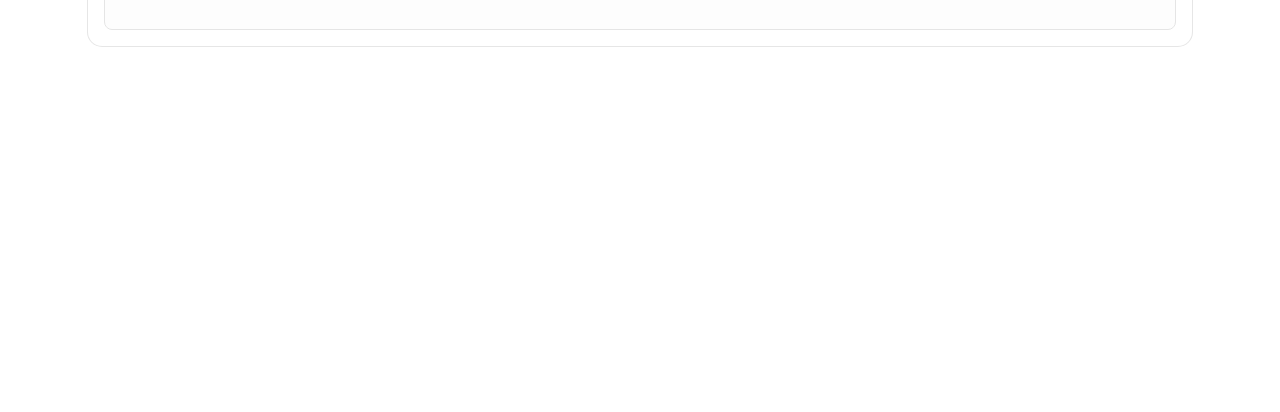
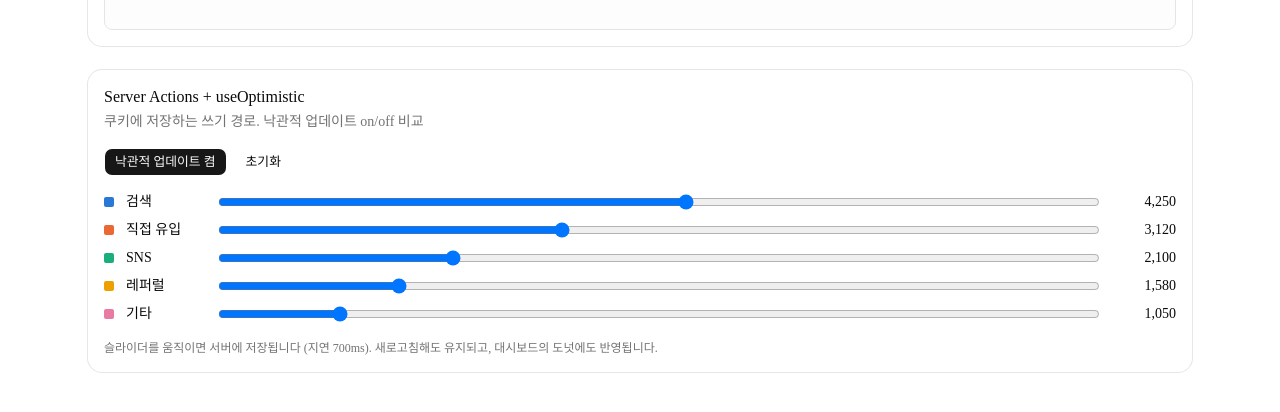
Before and after one commit to younhwan0103/anime-dashboard, a Next.js app: page /lab in a window 1280 px wide. Shown: the part 2771-3183 px from the top of the page. Before the commit the page ends 2881 px from the top, so only its background shows below. Built offline with nearby package versions, Linux system fonts and the light colour scheme; no server answers.

Commit message:
feat: Server Actions + useOptimistic

```diff
--- /dev/null
+++ b/app/lab/channel-editor/form.tsx
@@ -0,0 +1,107 @@
+"use client";
+
+import { useOptimistic, useState, useTransition } from "react";
+import { updateChannel, resetChannels } from "@/lib/actions";
+import type { Channel } from "@/lib/channels";
+import { Button } from "@/components/ui/button";
+import { cn } from "@/lib/utils";
+
+type Patch = { label: string; value: number };
+
+export function ChannelEditorForm({ channels }: { channels: Channel[] }) {
+  const [isPending, startTransition] = useTransition();
+  const [error, setError] = useState<string | null>(null);
+  const [optimisticOn, setOptimisticOn] = useState(true);
+
+  // 서버가 준 channels를 기준으로, 아직 확정 안 된 변경을 얹어 보여준다.
+  const [optimistic, applyOptimistic] = useOptimistic(
+    channels,
+    (state: Channel[], patch: Patch) =>
+      state.map((c) =>
+        c.label === patch.label ? { ...c, value: patch.value } : c
+      )
+  );
+
+  // 토글로 두 방식을 같은 화면에서 비교한다
+  const shown = optimisticOn ? optimistic : channels;
+
+  function submit(label: string, value: number) {
+    setError(null);
+
+    startTransition(async () => {
+      // ⚠️ 반드시 transition 안에서, await 앞에서 호출해야 한다
+      if (optimisticOn) applyOptimistic({ label, value });
+
+      const result = await updateChannel(label, value);
+      if (!result.ok) setError(result.message);
+    });
+  }
+
+  return (
+    <div className="space-y-4">
+      <div className="flex flex-wrap items-center gap-2">
+        <Button
+          size="sm"
+          variant={optimisticOn ? "default" : "outline"}
+          onClick={() => setOptimisticOn((v) => !v)}
+        >
+          낙관적 업데이트 {optimisticOn ? "켬" : "끔"}
+        </Button>
+        <Button
+          size="sm"
+          variant="ghost"
+          onClick={() => startTransition(() => void resetChannels())}
+        >
+          초기화
+        </Button>
+        {isPending && (
+          <span className="text-xs text-muted-foreground">저장 중…</span>
+        )}
+      </div>
+
+      {error && (
+        <p role="alert" className="text-sm text-destructive">
+          {error}
+        </p>
+      )}
+
+      <ul
+        className={cn(
+          "space-y-2 transition-opacity",
+          isPending && !optimisticOn && "opacity-50"
+        )}
+      >
+        {shown.map((c) => (
+          <li key={c.label} className="flex items-center gap-3">
+            <span
+              aria-hidden
+              className="size-2.5 shrink-0 rounded-xs"
+              style={{ background: c.color }}
+            />
+            <span className="w-20 text-sm">{c.label}</span>
+
+            <input
+              type="range"
+              min={0}
+              max={8000}
+              step={50}
+              value={c.value}
+              onChange={(e) => submit(c.label, Number(e.target.value))}
+              className="flex-1"
+              aria-label={`${c.label} 유입 값`}
+            />
+
+            <span className="w-16 text-right text-sm tabular-nums">
+              {c.value.toLocaleString("ko-KR")}
+            </span>
+          </li>
+        ))}
+      </ul>
+
+      <p className="text-xs text-muted-foreground">
+        슬라이더를 움직이면 서버에 저장됩니다 (지연 700ms). 새로고침해도
+        유지되고, 대시보드의 도넛에도 반영됩니다.
+      </p>
+    </div>
+  );
+}
--- /dev/null
+++ b/app/lab/channel-editor/index.tsx
@@ -0,0 +1,9 @@
+import { readChannels } from "@/lib/channel-store";
+import { ChannelEditorForm } from "./form";
+
+// "use client" 없음 — 쿠키를 읽어야 하므로 서버 컴포넌트다.
+// 이 컴포넌트 때문에 /lab이 정적(○)에서 동적(ƒ)으로 바뀐다.
+export async function ChannelEditor() {
+  const channels = await readChannels();
+  return <ChannelEditorForm channels={channels} />;
+}
--- a/app/lab/page.tsx
+++ b/app/lab/page.tsx
@@ -13,7 +13,8 @@ import { NumberDemo } from "./number-demo";
 import { TimelineDemo } from "./timeline-demo";
 import { TableToggleDemo } from "./table-toggle-demo";
 import { LegendHoverDemo } from "./legend-hover-demo";
-import { LayoutTransitionDemo } from "./layout-trasition";
+import { LayoutTransitionDemo } from "./layout-transition";
+import { ChannelEditor } from "./channel-editor";
 
 export const metadata: Metadata = {
   title: "실험실 | 애니메이션 대시보드",
@@ -81,6 +82,13 @@ export default function LabPage() {
           >
             <LayoutTransitionDemo />
           </LabSection>
+
+          <LabSection
+            title="Server Actions + useOptimistic"
+            description="쿠키에 저장하는 쓰기 경로. 낙관적 업데이트 on/off 비교"
+          >
+            <ChannelEditor />
+          </LabSection>
         </div>
       </div>
     </main>
--- /dev/null
+++ b/lib/actions.ts
@@ -0,0 +1,59 @@
+"use server";
+
+import { cookies } from "next/headers";
+import { revalidatePath } from "next/cache";
+import { CHANNELS } from "./channels";
+import { COOKIE_NAME, MAX_AGE, parseOverrides } from "./channel-store";
+
+const MAX_VALUE = 100_000;
+const FAKE_LATENCY_MS = 700;
+
+export type ActionResult = { ok: true } | { ok: false; message: string };
+
+function sleep(ms: number) {
+  return new Promise((resolve) => setTimeout(resolve, ms));
+}
+
+export async function updateChannel(
+  label: string,
+  value: number
+): Promise<ActionResult> {
+  // 낙관적 업데이트의 효과를 눈으로 보려고 넣은 지연. 개발용.
+  await sleep(FAKE_LATENCY_MS);
+
+  // 검증은 서버에서. 클라이언트를 믿지 않는다.
+  if (!CHANNELS.some((c) => c.label === label)) {
+    return { ok: false, message: "알 수 없는 채널입니다" };
+  }
+  if (!Number.isFinite(value) || value < 0 || value > MAX_VALUE) {
+    return {
+      ok: false,
+      message: `0 이상 ${MAX_VALUE.toLocaleString("ko-KR")} 이하만 가능합니다`,
+    };
+  }
+
+  const store = await cookies();
+  const overrides = parseOverrides(store.get(COOKIE_NAME)?.value);
+  overrides[label] = value;
+
+  // 쿠키 쓰기는 Server Action이나 Route Handler에서만 된다.
+  // 서버 컴포넌트가 렌더 중에 쓰려고 하면 에러가 난다.
+  store.set(COOKIE_NAME, JSON.stringify(overrides), {
+    path: "/",
+    maxAge: MAX_AGE,
+    httpOnly: true,
+    sameSite: "lax",
+  });
+
+  // 이 경로의 캐시를 무효화해 서버 컴포넌트를 다시 렌더한다
+  revalidatePath("/lab");
+
+  return { ok: true };
+}
+
+export async function resetChannels(): Promise<ActionResult> {
+  const store = await cookies();
+  store.delete(COOKIE_NAME);
+  revalidatePath("/lab");
+  return { ok: true };
+}
--- /dev/null
+++ b/lib/channel-store.ts
@@ -0,0 +1,41 @@
+import "server-only";
+import { cookies } from "next/headers";
+import { CHANNELS, type Channel } from "./channels";
+
+const COOKIE_NAME = "channel-overrides";
+const MAX_AGE = 60 * 60 * 24 * 30; // 30일
+
+/** { "검색": 5000, "SNS": 1200 } 형태 */
+type Overrides = Record<string, number>;
+
+function parseOverrides(raw: string | undefined): Overrides {
+  if (!raw) return {};
+  try {
+    const parsed: unknown = JSON.parse(raw);
+    if (typeof parsed !== "object" || parsed === null) return {};
+
+    // 쿠키는 사용자가 조작할 수 있다. 숫자만 통과시킨다.
+    const result: Overrides = {};
+    for (const [key, value] of Object.entries(parsed)) {
+      if (typeof value === "number" && Number.isFinite(value) && value >= 0) {
+        result[key] = value;
+      }
+    }
+    return result;
+  } catch {
+    // 망가진 쿠키 하나가 페이지를 죽이면 안 된다. parseRange와 같은 방침.
+    return {};
+  }
+}
+
+/** 기본값에 쿠키의 덮어쓰기를 얹어 돌려준다. */
+export async function readChannels(): Promise<Channel[]> {
+  const store = await cookies();
+  const overrides = parseOverrides(store.get(COOKIE_NAME)?.value);
+
+  return CHANNELS.map((c) =>
+    c.label in overrides ? { ...c, value: overrides[c.label] } : c
+  );
+}
+
+export { COOKIE_NAME, MAX_AGE, parseOverrides };
```
Also changed, not shown: app/lab/layout-transition/anime-flip.tsx (renamed from app/lab/layout-trasition/anime-flip.tsx), app/lab/layout-transition/index.tsx (renamed from app/lab/layout-trasition/index.tsx), app/lab/layout-transition/motion-layout.tsx (renamed from app/lab/layout-trasition/motion-layout.tsx), app/lab/layout-transition/shared.tsx (renamed from app/lab/layout-trasition/shared.tsx), app/lab/layout-transition/view-transition.tsx (renamed from app/lab/layout-trasition/view-transition.tsx), 1 other file (tests, documents, lock files or other folders).
